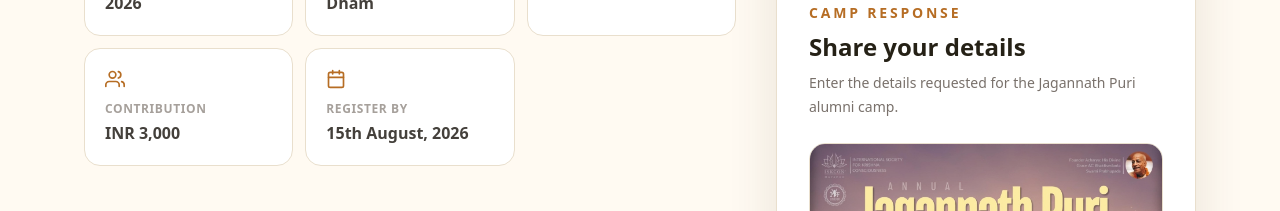
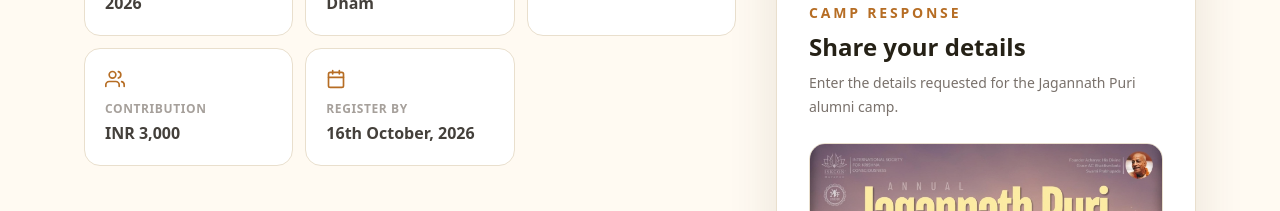
Before and after one commit to abbisk/iyfmayapur, a React (Vite) app: page /events/alumni-camp-jagannath-puri-2026 in a window 1280 px wide. Shown: the part 820-1031 px from the top of the page. Built offline with nearby package versions, Linux system fonts and the light colour scheme; the HTML template or start-up script is replaced by a standard one.

Commit message:
changed registration deadline

```diff
--- a/src/data/events.js
+++ b/src/data/events.js
@@ -8,7 +8,7 @@ export const events = [
     location: 'Sri Jagannath Puri Dham',
     duration: '3-day camp',
     contribution: 'INR 3,000',
-    registrationDeadline: '15th August, 2026',
+    registrationDeadline: '16th October, 2026',
     registrationUrl: 'https://forms.gle/QrUbeqGZJePr3SZR6',
     registrationForm: {
       url: 'https://docs.google.com/forms/d/e/1FAIpQLSfEOZLmBt0DYKxdLKYOxTkCwIa3qUF1jc_b8cwtRXpSq5Kz5g/viewform',
```
